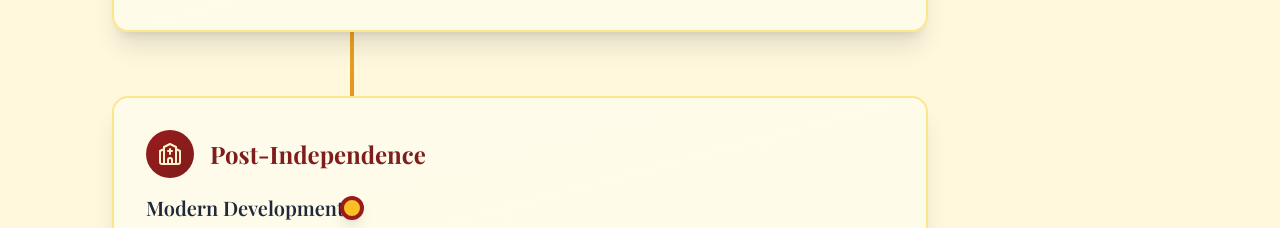
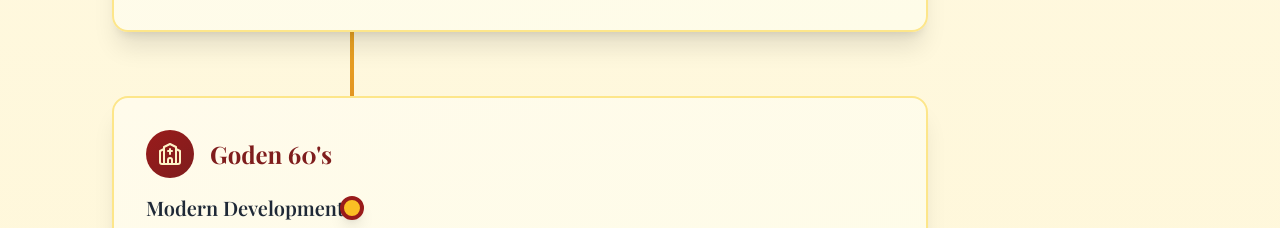
Before and after one commit to akhiljo88/stjosephchurch, a React (Vite) app: page /arabi-history in a window 1280 px wide. Shown: the part 1740-1968 px from the top of the page. Built offline with nearby package versions, Linux system fonts and the light colour scheme; no server answers; a web font is replaced by a local one.

Commit message:
Updated ArabiHistory.tsx

```diff
--- a/src/pages/ArabiHistory.tsx
+++ b/src/pages/ArabiHistory.tsx
@@ -29,7 +29,7 @@ const ArabiHistory: React.FC = () => {
       icon: Users
     },
     {
-      year: "Post-Independence",
+      year: "Goden 60's",
       title: "Modern Development",
       description: "After India's independence, Arabi has grown into a vibrant community while preserving its rich heritage and traditions.",
       icon: Church
```
